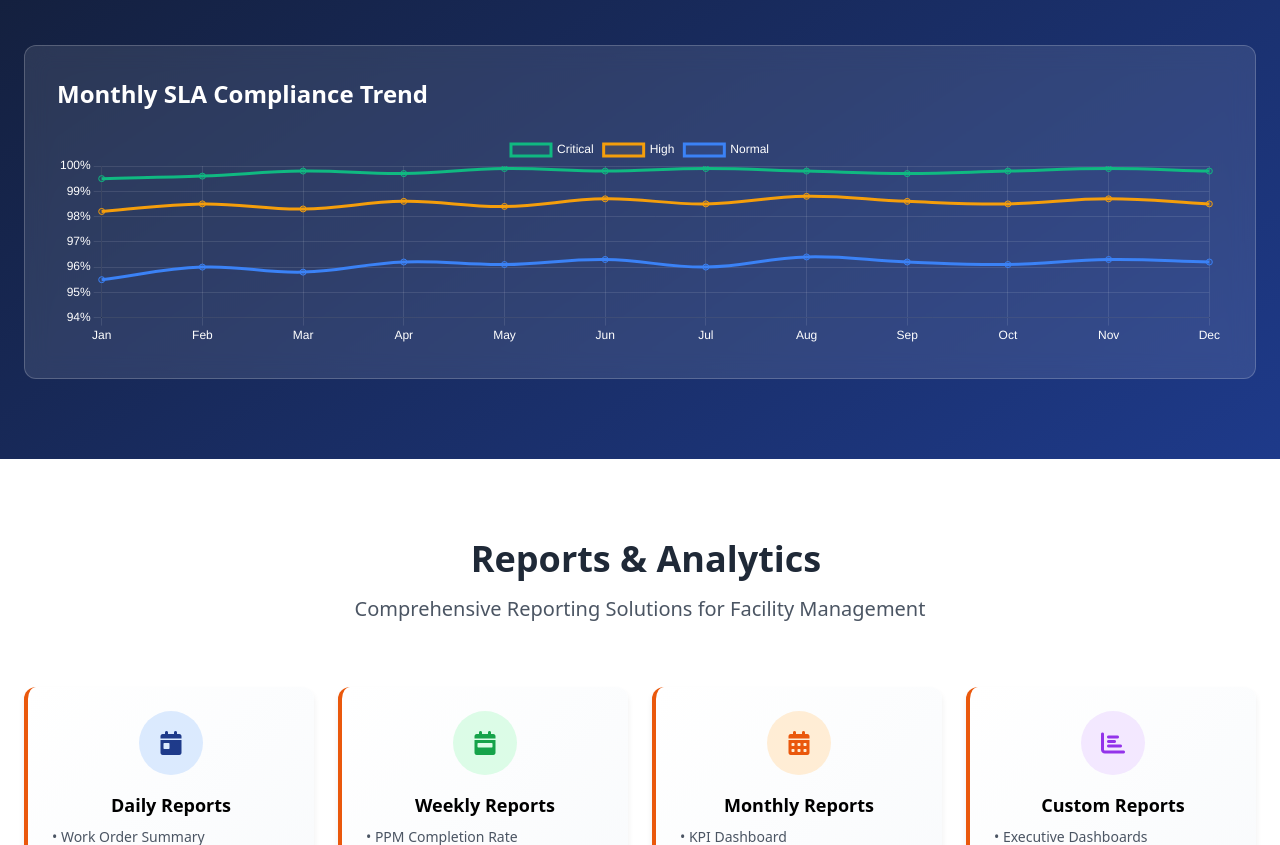
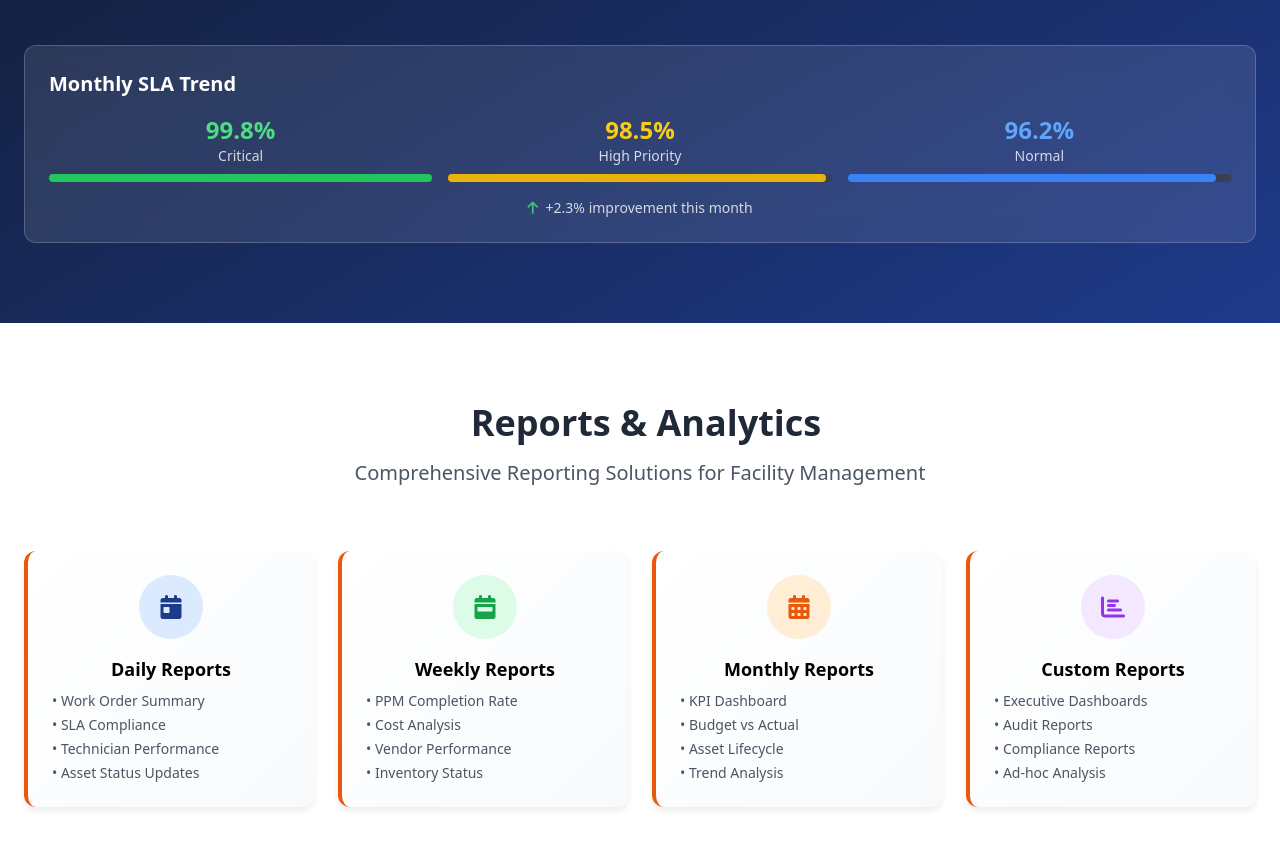
Before and after one commit to tarekabuozaid/my-cv, a plain HTML site: page index.html in a window 1280 px wide. Shown: the part 1217-2062 px from the top of the page. Drawn offline with nearby package versions, Linux system fonts and the light colour scheme; animation ran at ten frames a second; some icons are missing.

Commit message:
Simplify SLA trend chart - replaced large chart with compact progress bars

```diff
--- a/index.html
+++ b/index.html
@@ -348,10 +348,36 @@
                 </div>
             </div>
 
-            <!-- SLA Trend Chart -->
-            <div class="bg-white/10 backdrop-blur-md rounded-xl p-8 border border-white/20" data-aos="fade-up">
-                <h3 class="text-2xl font-bold mb-6">Monthly SLA Compliance Trend</h3>
-                <canvas id="slaTrendChart" height="100"></canvas>
+            <!-- Simplified SLA Trend -->
+            <div class="bg-white/10 backdrop-blur-md rounded-xl p-6 border border-white/20" data-aos="fade-up">
+                <h3 class="text-xl font-bold mb-4">Monthly SLA Trend</h3>
+                <div class="grid grid-cols-3 gap-4">
+                    <div class="text-center">
+                        <div class="text-2xl font-bold text-green-400">99.8%</div>
+                        <div class="text-sm opacity-80">Critical</div>
+                        <div class="w-full bg-gray-700 rounded-full h-2 mt-2">
+                            <div class="bg-green-500 h-2 rounded-full" style="width: 99.8%"></div>
+                        </div>
+                    </div>
+                    <div class="text-center">
+                        <div class="text-2xl font-bold text-yellow-400">98.5%</div>
+                        <div class="text-sm opacity-80">High Priority</div>
+                        <div class="w-full bg-gray-700 rounded-full h-2 mt-2">
+                            <div class="bg-yellow-500 h-2 rounded-full" style="width: 98.5%"></div>
+                        </div>
+                    </div>
+                    <div class="text-center">
+                        <div class="text-2xl font-bold text-blue-400">96.2%</div>
+                        <div class="text-sm opacity-80">Normal</div>
+                        <div class="w-full bg-gray-700 rounded-full h-2 mt-2">
+                            <div class="bg-blue-500 h-2 rounded-full" style="width: 96.2%"></div>
+                        </div>
+                    </div>
+                </div>
+                <div class="mt-4 text-center text-sm opacity-80">
+                    <i class="fas fa-arrow-up text-green-400 mr-1"></i>
+                    <span>+2.3% improvement this month</span>
+                </div>
             </div>
         </div>
     </section>
@@ -706,66 +732,17 @@
             });
         });
 
-        // SLA Trend Chart
-        const ctx1 = document.getElementById('slaTrendChart').getContext('2d');
-        new Chart(ctx1, {
-            type: 'line',
-            data: {
-                labels: ['Jan', 'Feb', 'Mar', 'Apr', 'May', 'Jun', 'Jul', 'Aug', 'Sep', 'Oct', 'Nov', 'Dec'],
-                datasets: [{
-                    label: 'Critical',
-                    data: [99.5, 99.6, 99.8, 99.7, 99.9, 99.8, 99.9, 99.8, 99.7, 99.8, 99.9, 99.8],
-                    borderColor: '#10b981',
-                    backgroundColor: 'rgba(16, 185, 129, 0.1)',
-                    tension: 0.4
-                }, {
-                    label: 'High',
-                    data: [98.2, 98.5, 98.3, 98.6, 98.4, 98.7, 98.5, 98.8, 98.6, 98.5, 98.7, 98.5],
-                    borderColor: '#f59e0b',
-                    backgroundColor: 'rgba(245, 158, 11, 0.1)',
-                    tension: 0.4
-                }, {
-                    label: 'Normal',
-                    data: [95.5, 96.0, 95.8, 96.2, 96.1, 96.3, 96.0, 96.4, 96.2, 96.1, 96.3, 96.2],
-                    borderColor: '#3b82f6',
-                    backgroundColor: 'rgba(59, 130, 246, 0.1)',
-                    tension: 0.4
-                }]
-            },
-            options: {
-                responsive: true,
-                maintainAspectRatio: false,
-                plugins: {
-                    legend: {
-                        labels: {
-                            color: 'white'
-                        }
-                    }
-                },
-                scales: {
-                    y: {
-                        min: 94,
-                        max: 100,
-                        ticks: {
-                            color: 'white',
-                            callback: function(value) {
-                                return value + '%';
-                            }
-                        },
-                        grid: {
-                            color: 'rgba(255, 255, 255, 0.1)'
-                        }
-                    },
-                    x: {
-                        ticks: {
-                            color: 'white'
-                        },
-                        grid: {
-                            color: 'rgba(255, 255, 255, 0.1)'
-                        }
-                    }
-                }
-            }
+        // SLA Progress Bar Animation
+        document.addEventListener('DOMContentLoaded', function() {
+            const slaBars = document.querySelectorAll('#sla .bg-green-500, #sla .bg-yellow-500, #sla .bg-blue-500');
+            slaBars.forEach(bar => {
+                const width = bar.style.width;
+                bar.style.width = '0%';
+                setTimeout(() => {
+                    bar.style.transition = 'width 2s ease-in-out';
+                    bar.style.width = width;
+                }, 1000);
+            });
         });
 
         // Simple progress bar animations
```
